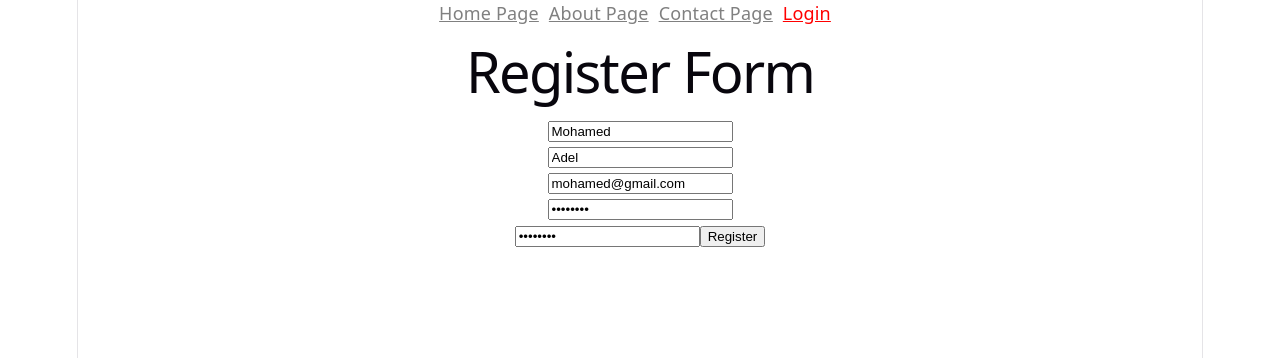
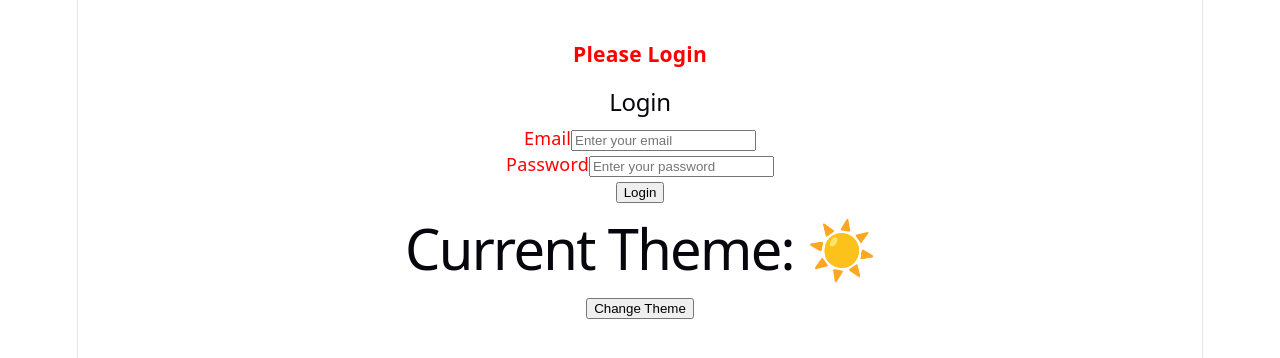
Before and after one commit to MoohammedAdell/react-master, a React (Vite) app: page /login in a window 1280 px wide. Shown: the top 358 px of the page. Built offline with nearby package versions, Linux system fonts and the light colour scheme.

Commit message:
feat: implement authentication and theming context, update login form with validation

```diff
--- a/src/App.jsx
+++ b/src/App.jsx
@@ -14,6 +14,9 @@ import DashboardLayout from "./pages/DashboardLayout";
 import Profile from "./pages/Profile";
 import Orders from "./pages/Orders";
 import Login from "./pages/Login";
+import { useContext } from "react";
+import { ThemeContext } from "./context/ThemeContext";
+import Navbar from "./components/NavBar";
 
 function App() {
   //   const [users, setUsers] = useState([]);
@@ -101,6 +104,8 @@ function App() {
   //     }
   //   }
 
+  const { theme, toggleTheme } = useContext(ThemeContext);
+
   return (
     // <>
     //   <input
@@ -136,7 +141,7 @@ function App() {
     //   )}
     // </>
     <>
-      <Nav />
+      {/* <Nav />
       <Routes>
         <Route path="/" element={<Home />} />
         <Route path="/about" element={<About />} />
@@ -148,7 +153,21 @@ function App() {
           <Route path="profile" element={<Profile />} />
           <Route path="orders" element={<Orders />} />
         </Route>
-      </Routes>
+      </Routes> */}
+      <div
+        style={{
+          backgroundColor: theme === "🌙" ? "#1e1e1e" : "#ffffff",
+          color: theme === "🌙" ? "#ffffff" : "#ff0000",
+          minHeight: "100vh",
+          transition: "0.3s",
+          padding: "20px",
+        }}
+      >
+        <Navbar/>
+        <Login/>
+        <h1>Current Theme: {theme} </h1>
+        <button onClick={toggleTheme}>Change Theme </button>
+      </div>
     </>
   );
 }
--- a/src/components/NavBar.jsx
+++ b/src/components/NavBar.jsx
@@ -1,9 +1,19 @@
-function NavBar(){
-    return (
-        <nav>
-            <h2>My Team</h2>
-        </nav>
-    )
+import { useContext } from "react";
+import { AuthContext } from "../context/AuthContext";
+
+export default function Navbar() {
+  const { user } = useContext(AuthContext);
+
+  return (
+    <div>
+      {user ? (
+        <>
+        <h3>Welcome {user.name}</h3>
+        <h3>Your Email is: {user.email}</h3>
+        </>
+      ) : (
+        <h3>Please Login</h3>
+      )}
+    </div>
+  );
 }
-
-export default NavBar
--- /dev/null
+++ b/src/components/loginSchema/loginSchema.jsx
@@ -0,0 +1,11 @@
+import { z } from "zod";
+
+export const loginSchema = z.object({
+  email: z.string().email("Please enter a valid email"),
+
+  password: z
+    .string()
+    .min(8, "Password must be at least 8 characters")
+    .regex(/[A-Z]/, "Password must contain at least one uppercase letter")
+    .regex(/[0-9]/, "Password must contain at least one number"),
+});
--- a/src/components/registerSchema/registerSchema.jsx
+++ /dev/null
@@ -1,26 +0,0 @@
-import z from "zod";
-
-export const registerSchema = z
-  .object({
-    fname: z.string().min(3, "First name must be at least 3 characters"),
-
-    lname: z.string().min(1, "Last name must be at least 1 characters"),
-
-    mail: z.string().email("Please enter a valid email"),
-
-    pass: z
-      .string()
-      .min(8, "Password must be at least 8 characters")
-      .regex(/[A-Z]/, "Password must contain at least one uppercase letter")
-      .regex(/[0-9]/, "Password must contain at least one number"),
-
-    confirmPass: z
-      .string()
-      .min(8, "Password must be at least 8 characters")
-      .regex(/[A-Z]/, "Password must contain at least one uppercase letter")
-      .regex(/[0-9]/, "Password must contain at least one number"),
-  })
-  .refine((data) => data.pass === data.confirmPass, {
-    message: "Message dosn't match",
-    path: ["confirmPass"],
-  });
--- /dev/null
+++ b/src/context/AuthContext.jsx
@@ -0,0 +1,29 @@
+import { createContext, useState } from "react";
+
+export const AuthContext = createContext();
+
+function AuthProvider({ children }) {
+  const [user, setUser] = useState(null);
+
+  function login(userData) {
+    setUser(userData);
+  }
+
+  function logout() {
+    setUser(null);
+  }
+
+  return (
+    <AuthContext.Provider
+      value={{
+        user,
+        login,
+        logout,
+      }}
+    >
+      {children}
+    </AuthContext.Provider>
+  );
+}
+
+export default AuthProvider;
--- /dev/null
+++ b/src/context/ThemeContext.jsx
@@ -0,0 +1,24 @@
+import { createContext, useState } from "react";
+
+export const ThemeContext = createContext();
+
+function ThemeProvider({ children }) {
+  const [theme, setTheme] = useState("☀️");
+
+  function toggleTheme() {
+    setTheme((prev) => (prev === "☀️" ? "🌙" : "☀️"));
+  }
+
+  return (
+    <ThemeContext.Provider
+      value={{
+        theme,
+        toggleTheme,
+      }}
+    >
+      {children}
+    </ThemeContext.Provider>
+  );
+}
+
+export default ThemeProvider;
--- a/src/main.jsx
+++ b/src/main.jsx
@@ -3,11 +3,17 @@ import { createRoot } from "react-dom/client";
 import "./index.css";
 import App from "./App.jsx";
 import { BrowserRouter } from "react-router-dom";
+import ThemeProvider from "./context/ThemeContext.jsx";
+import AuthProvider from "./context/AuthContext.jsx";
 
 createRoot(document.getElementById("root")).render(
   <BrowserRouter>
     <StrictMode>
-      <App />
+      <ThemeProvider>
+        <AuthProvider>
+          <App />
+        </AuthProvider>
+      </ThemeProvider>
     </StrictMode>
   </BrowserRouter>,
 );
--- a/src/pages/Login.jsx
+++ b/src/pages/Login.jsx
@@ -1,68 +1,91 @@
+import { useContext } from "react";
 import { useForm } from "react-hook-form";
 import { zodResolver } from "@hookform/resolvers/zod";
-import { registerSchema } from "../components/registerSchema/registerSchema";
 
-export default function Login() {
+import { AuthContext } from "../context/AuthContext";
+import { loginSchema } from "../components/loginSchema/loginSchema";
+
+function Login() {
+  const { login } = useContext(AuthContext);
+
   const {
     register,
     handleSubmit,
     reset,
     formState: { errors },
   } = useForm({
-    mode: "onChange",
-    resolver: zodResolver(registerSchema),
+    resolver: zodResolver(loginSchema),
+
     defaultValues: {
-      fname: "Mohamed",
-      lname: "Adel",
-      mail: "mohamed@gmail.com",
-      pass: "Hamoo111",
-      confirmPass: "Hamoo111",
+      email: "",
+      password: "",
     },
   });
 
-  const onSubmit = (data) => {
+  function onSubmit(data) {
     console.log(data);
+
+    login({
+      id: 1,
+      name: "Mohamed",
+      email: data.email,
+    });
+
     reset();
-  };
+  }
+
   return (
-    <div>
-      <h1>Register Form</h1>
-      <form onSubmit={handleSubmit(onSubmit)}>
-        <div>
-          <input type="text" placeholder="first name" {...register("fname")} />
-        </div>
-        {errors.fname && <p style={{ color: "red" }}>{errors.fname.message}</p>}
-        <div>
-          <input type="text" placeholder="last name" {...register("lname")} />
-        </div>
-        {errors.lname && <p style={{ color: "red" }}>{errors.lname.message}</p>}
-        <div>
+    <div className="container mt-5">
+      <form
+        className="w-50 mx-auto shadow p-4 rounded"
+        onSubmit={handleSubmit(onSubmit)}
+      >
+        <h2 className="text-center mb-4">Login</h2>
+
+        {/* Email */}
+
+        <div className="mb-3">
+          <label>Email</label>
+
           <input
             type="email"
-            placeholder="enter your email.."
-            {...register("mail")}
+            className="form-control"
+            placeholder="Enter your email"
+            {...register("email")}
           />
+
+          {errors.email && (
+            <p className="text-danger mt-1">
+              {errors.email.message}
+            </p>
+          )}
         </div>
-        {errors.mail && <p style={{ color: "red" }}>{errors.mail.message}</p>}
-        <div>
+
+        {/* Password */}
+
+        <div className="mb-3">
+          <label>Password</label>
+
           <input
             type="password"
-            placeholder="enter your password"
-            {...register("pass")}
+            className="form-control"
+            placeholder="Enter your password"
+            {...register("password")}
           />
+
+          {errors.password && (
+            <p className="text-danger mt-1">
+              {errors.password.message}
+            </p>
+          )}
         </div>
-        {errors.pass && <p style={{ color: "red" }}>{errors.pass.message}</p>}
-        <input
-          type="password"
-          placeholder="Confirm Password"
-          {...register("confirmPass")}
-        />
 
-        {errors.confirmPass && (
-          <p style={{ color: "red" }}>{errors.confirmPass.message}</p>
-        )}
-        <button type="submit">Register</button>
+        <button className="btn btn-primary w-100">
+          Login
+        </button>
       </form>
     </div>
   );
 }
+
+export default Login;
```
